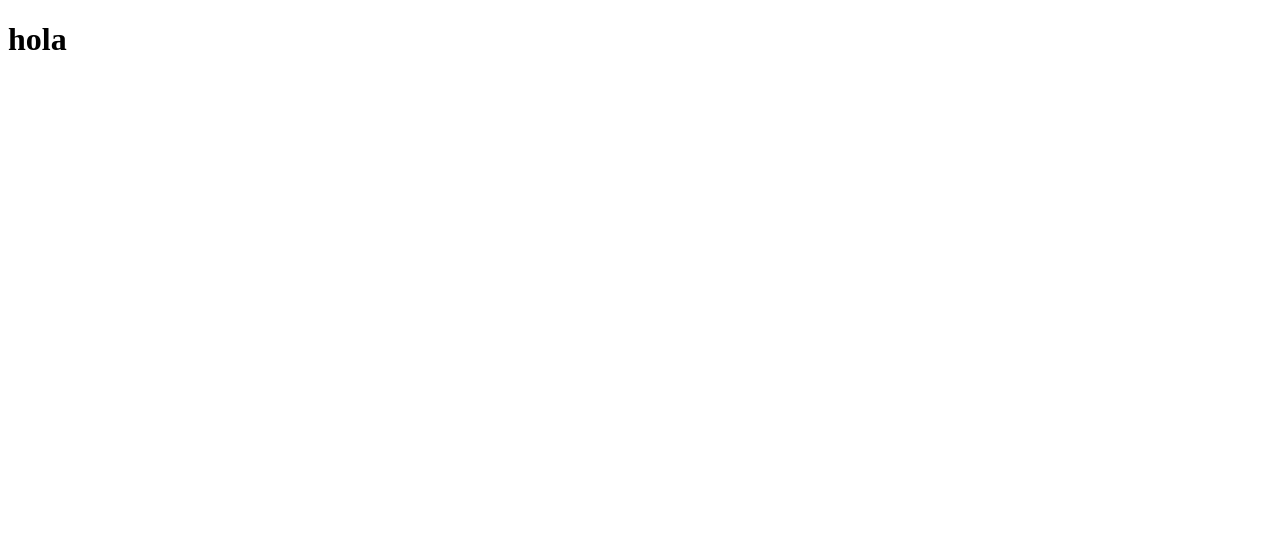
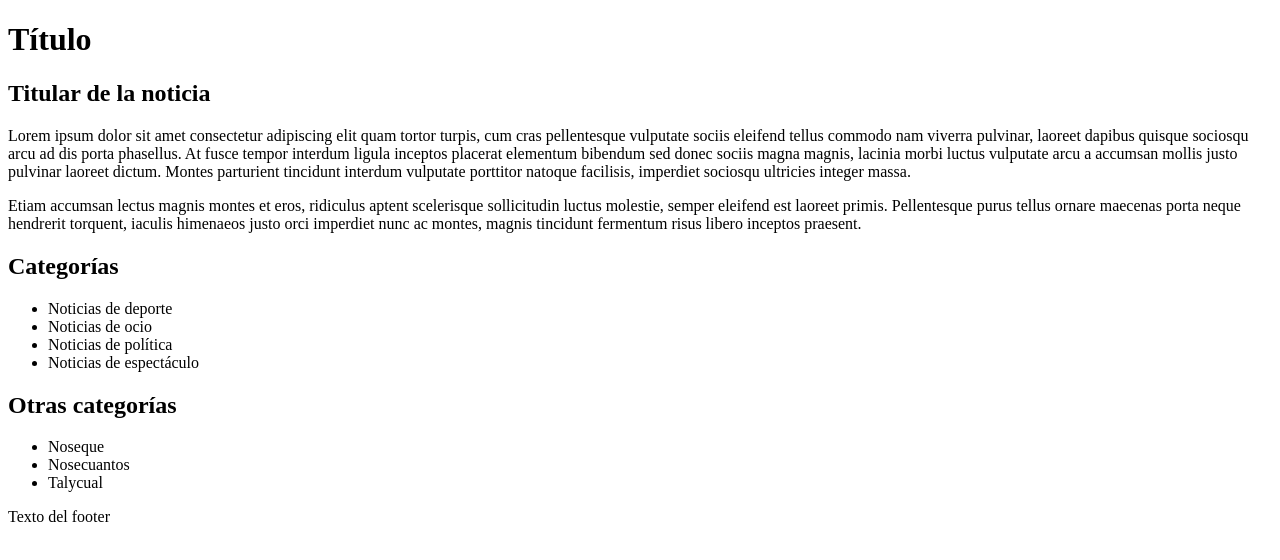
Before and after one commit to Marianlopig/202204-w1ex6-marian-lopez, a plain HTML site: page index.html in a window 1280 px wide. Drawn offline with Linux system fonts and the light colour scheme.

Commit message:
html structure uploaded

```diff
--- a/index.html
+++ b/index.html
@@ -7,6 +7,50 @@
     <title>Document</title>
   </head>
   <body>
-    <h1>hola</h1>
+    <header>
+      <h1>Título</h1>
+    </header>
+
+    <section>
+      <article>
+        <h2>Titular de la noticia</h2>
+        <p>
+          Lorem ipsum dolor sit amet consectetur adipiscing elit quam tortor
+          turpis, cum cras pellentesque vulputate sociis eleifend tellus commodo
+          nam viverra pulvinar, laoreet dapibus quisque sociosqu arcu ad dis
+          porta phasellus. At fusce tempor interdum ligula inceptos placerat
+          elementum bibendum sed donec sociis magna magnis, lacinia morbi luctus
+          vulputate arcu a accumsan mollis justo pulvinar laoreet dictum. Montes
+          parturient tincidunt interdum vulputate porttitor natoque facilisis,
+          imperdiet sociosqu ultricies integer massa.
+        </p>
+
+        <p>
+          Etiam accumsan lectus magnis montes et eros, ridiculus aptent
+          scelerisque sollicitudin luctus molestie, semper eleifend est laoreet
+          primis. Pellentesque purus tellus ornare maecenas porta neque
+          hendrerit torquent, iaculis himenaeos justo orci imperdiet nunc ac
+          montes, magnis tincidunt fermentum risus libero inceptos praesent.
+        </p>
+      </article>
+      <aside>
+        <h2>Categorías</h2>
+        <ul>
+          <li>Noticias de deporte</li>
+          <li>Noticias de ocio</li>
+          <li>Noticias de política</li>
+          <li>Noticias de espectáculo</li>
+        </ul>
+        <h2>Otras categorías</h2>
+        <ul>
+          <li>Noseque</li>
+          <li>Nosecuantos</li>
+          <li>Talycual</li>
+        </ul>
+      </aside>
+    </section>
+    <footer>
+      <p>Texto del footer</p>
+    </footer>
   </body>
 </html>
```
